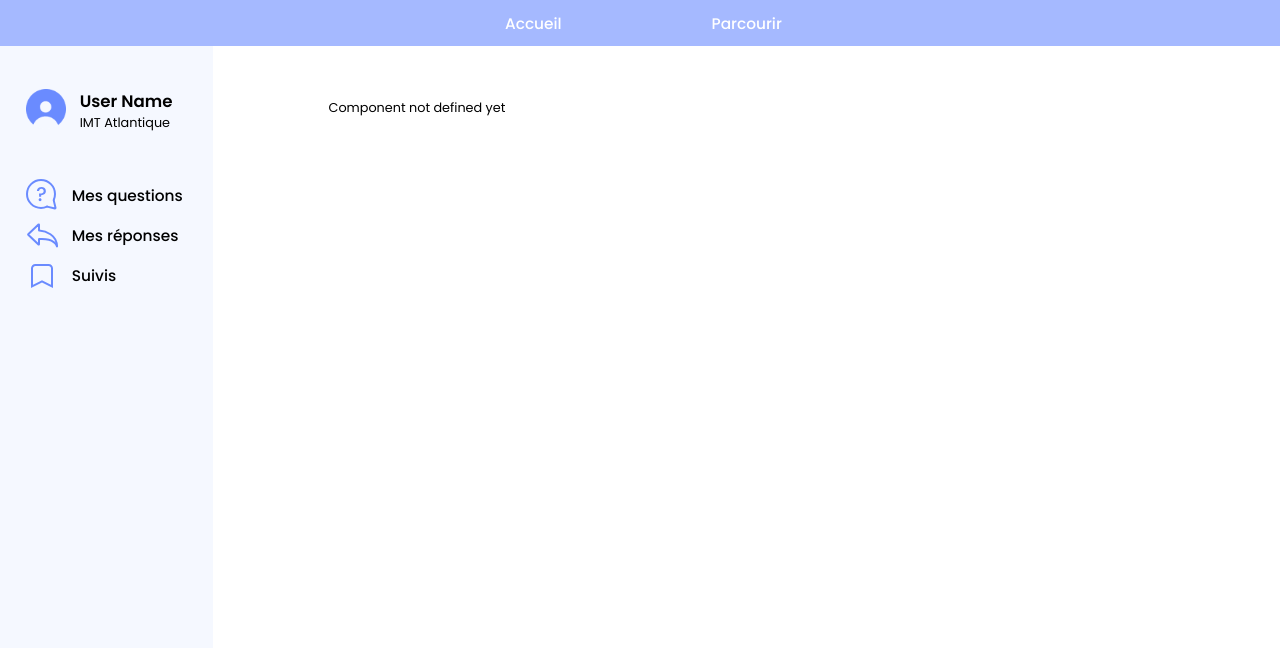
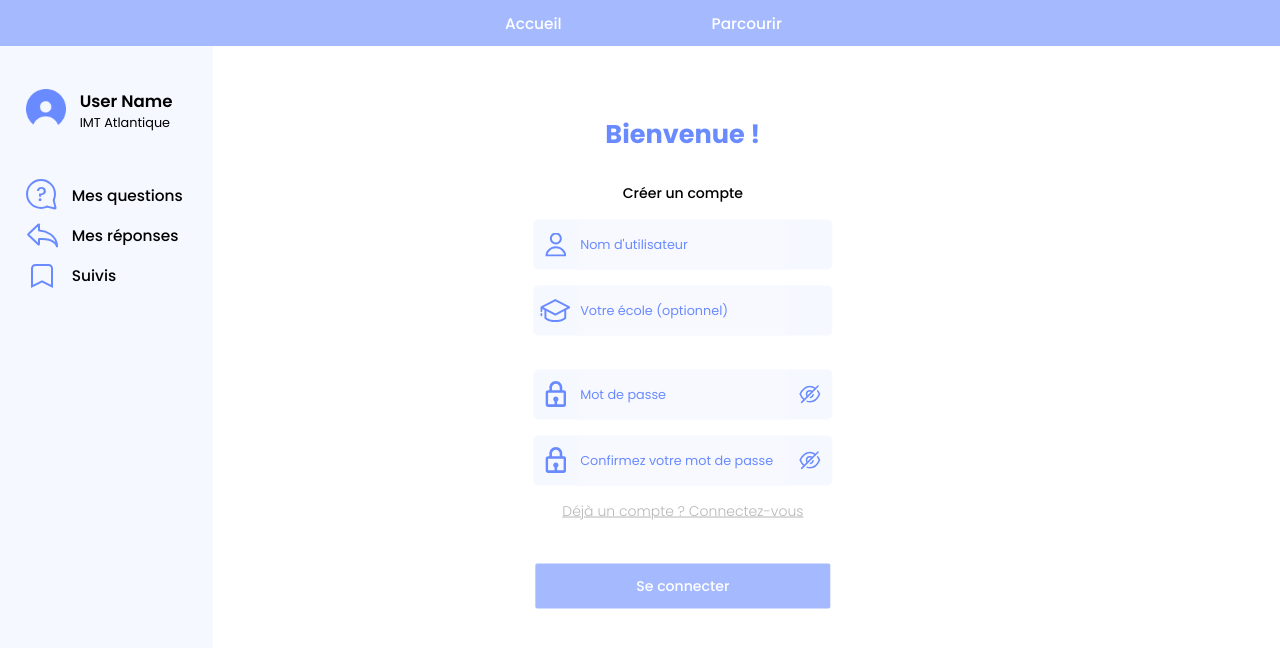
Before and after one commit to BrunoPre/fil-a1-forums-etudiant-front, a Vue app: page /register in a window 1280 px wide. Shown: the top 648 px of the page. Built offline with nearby package versions, Linux system fonts and the light colour scheme.

Commit message:
[Feat] Page inscription OK

```diff
--- /dev/null
+++ b/src/components/CreateAccountPage.vue
@@ -0,0 +1,279 @@
+<template>
+  <div class="login-parent-container">
+    <div class="login-child-container">
+      <h1>Bienvenue !</h1>
+      <h2>Créer un compte</h2>
+      <div class="form-container">
+        <div class="icon">
+          <img :src="logInIconPath" />
+        </div>
+        <input
+          type="text"
+          placeholder="Nom d'utilisateur"
+          v-model="pseudo"
+          required
+        />
+      </div>
+      <div class="form-container">
+        <div class="icon">
+          <img :src="schoolIconPath" />
+        </div>
+        <input
+          type="text"
+          list="school-list"
+          v-model="selectedSchool"
+          placeholder="Votre école (optionnel)"
+        />
+        <datalist id="school-list">
+          <option v-for="school in schools" :key="school" :value="school.name">
+            {{ school.name }}
+          </option>
+        </datalist>
+      </div>
+      <br />
+      <div class="form-container">
+        <div class="icon">
+          <img :src="passwordIconPath" />
+        </div>
+        <input
+          type="password"
+          placeholder="Mot de passe"
+          v-model="password"
+          autocomplete="current-password"
+          id="password-input-0"
+          required
+        />
+        <div class="icon2">
+          <img
+            :src="hidePasswordIconPath"
+            @click="changePasswordDisclosureState(0)"
+            v-if="hidePassword[0]"
+          />
+          <img
+            :src="revealPasswordIconPath"
+            @click="changePasswordDisclosureState(0)"
+            v-else
+            rel="preload"
+          />
+        </div>
+      </div>
+      <div class="form-container">
+        <div class="icon">
+          <img :src="passwordIconPath" />
+        </div>
+        <input
+          type="password"
+          placeholder="Confirmez votre mot de passe"
+          v-model="confirmPassword"
+          autocomplete="current-password"
+          id="password-input-1"
+          required
+        />
+        <div class="icon2">
+          <img
+            :src="hidePasswordIconPath"
+            @click="changePasswordDisclosureState(1)"
+            v-if="hidePassword[1]"
+          />
+          <img
+            :src="revealPasswordIconPath"
+            @click="changePasswordDisclosureState(1)"
+            v-else
+            rel="preload"
+          />
+        </div>
+      </div>
+      <router-link :to="loginRoute" class="register"
+        >Déjà un compte ? Connectez-vous</router-link
+      >
+      <div style="padding-top: 5vh"></div>
+      <div class="login-button" v-on:click="postLogIn">Se connecter</div>
+    </div>
+  </div>
+</template>
+
+<script>
+export default {
+  name: "LoginPage",
+  data() {
+    return {
+      pseudo: null,
+      selectedSchool: null,
+      password: null,
+      confirmPassword: null,
+      logInIconPath: require("./../assets/login/profilePicLoginIcon.svg"),
+      schoolIconPath: require("./../assets/school.svg"),
+      passwordIconPath: require("./../assets/login/passwordIcon.svg"),
+      revealPasswordIconPath: require("../assets/login/revealPasswordIcon.svg"),
+      hidePasswordIconPath: require("../assets/login/undisclosePasswordIcon.svg"),
+      loginRoute: "/login",
+      hidePassword: [true, true],
+      schools: [
+        {
+          id: 12,
+          name: "IMT Atlantique",
+        },
+        {
+          id: 69,
+          name: "Polytech Nice",
+        },
+        {
+          id: 1,
+          name: "IUT de Lens",
+        },
+        {
+          id: 292049,
+          name: "Centrale Nantes",
+        },
+      ],
+    };
+  },
+  methods: {
+    changePasswordDisclosureState(i) {
+      console.log("password-input-" + i.toString());
+      let x = document.getElementById("password-input-" + i.toString());
+      if (x.type === "password") {
+        this.hidePassword[i] = false;
+        x.type = "text";
+      } else {
+        this.hidePassword[i] = true;
+        x.type = "password";
+      }
+    },
+    postLogIn() {
+      let school = this.schools.find(this.selectedSchool);
+      if (school === null || this.password !== this.confirmPassword) {
+        return;
+      }
+      //TODO: authentication
+    },
+  },
+};
+</script>
+
+<style>
+.page-content {
+  margin: 0;
+}
+</style>
+
+<style scoped>
+.login-parent-container {
+  display: grid;
+  grid-template-columns: repeat(5, 1fr);
+  grid-template-rows: 1fr;
+  gap: 0px 0px;
+  grid-template-areas: ". login-child-container login-child-container . .";
+}
+
+.login-child-container {
+  display: grid;
+  grid-area: login-child-container;
+  text-align: center;
+  position: relative;
+  top: 60%;
+  left: 50%;
+  transform: translate(-50%, -50%);
+  width: 50%;
+}
+
+h1 {
+  font-weight: 700;
+  font-size: 2rem;
+  color: #6a8bff;
+}
+
+h2 {
+  font-weight: 500;
+  font-size: 1.1rem;
+  margin-bottom: 2vh;
+}
+
+.form-container {
+  background: #f5f8ff;
+  resize: none;
+  border: none;
+  border-radius: 5px;
+  color: #446dff;
+  display: grid;
+  grid-template-columns: 15% 70% 15%;
+  grid-template-rows: 1fr;
+  gap: 0px 0px;
+  grid-template-areas: "icon input icon2";
+  margin-bottom: 2vh;
+}
+
+input {
+  grid-area: input;
+  border: none;
+  outline: none;
+  background: #f8f9ff;
+  color: #446dff;
+  font-size: 1rem;
+  height: 6vh;
+}
+
+input::placeholder {
+  color: #6a8bff;
+  font-size: 1rem;
+}
+
+.icon {
+  grid-area: icon;
+  margin: auto;
+  display: flex;
+  justify-content: center;
+  align-items: center;
+}
+
+.icon2 {
+  grid-area: icon2;
+  margin: auto;
+  display: flex;
+  justify-content: center;
+  align-items: center;
+  cursor: pointer;
+}
+
+img {
+  align-self: center;
+  text-align: center;
+}
+
+.register {
+  font-weight: 300;
+  font-size: 14px;
+  line-height: 18px;
+  color: #b7b7b7;
+}
+
+.login-button {
+  background: rgba(106, 139, 255, 0.6);
+  border: none;
+  border-radius: 2px;
+  padding: 12px 23px;
+  display: inline-block;
+  margin: 4px 2px;
+  cursor: pointer;
+  /* text attributes */
+  text-align: center;
+  text-decoration: none;
+  font-size: 1.1rem;
+  font-weight: 500;
+  color: white;
+  transition: 0.2s;
+}
+
+.login-button:hover {
+  background-color: #6a8bff;
+}
+
+.school datalist {
+  width: 100%;
+  height: 6vh;
+  background: #f5f8ff;
+  border: none;
+  font-size: 1rem;
+  color: #446dff;
+}
+</style>
--- a/src/router.ts
+++ b/src/router.ts
@@ -60,7 +60,7 @@ const routes: Array<RouteRecordRaw> = [
     path: "/register",
     alias: "/signup",
     name: "inscription",
-    component: () => import("./components/EmptyComponent.vue"), // TODO: TBD
+    component: () => import("./components/CreateAccountPage.vue"), // TODO: TBD
   },
 ];
 
```
Also changed, not shown: src/assets/school.svg (added).
